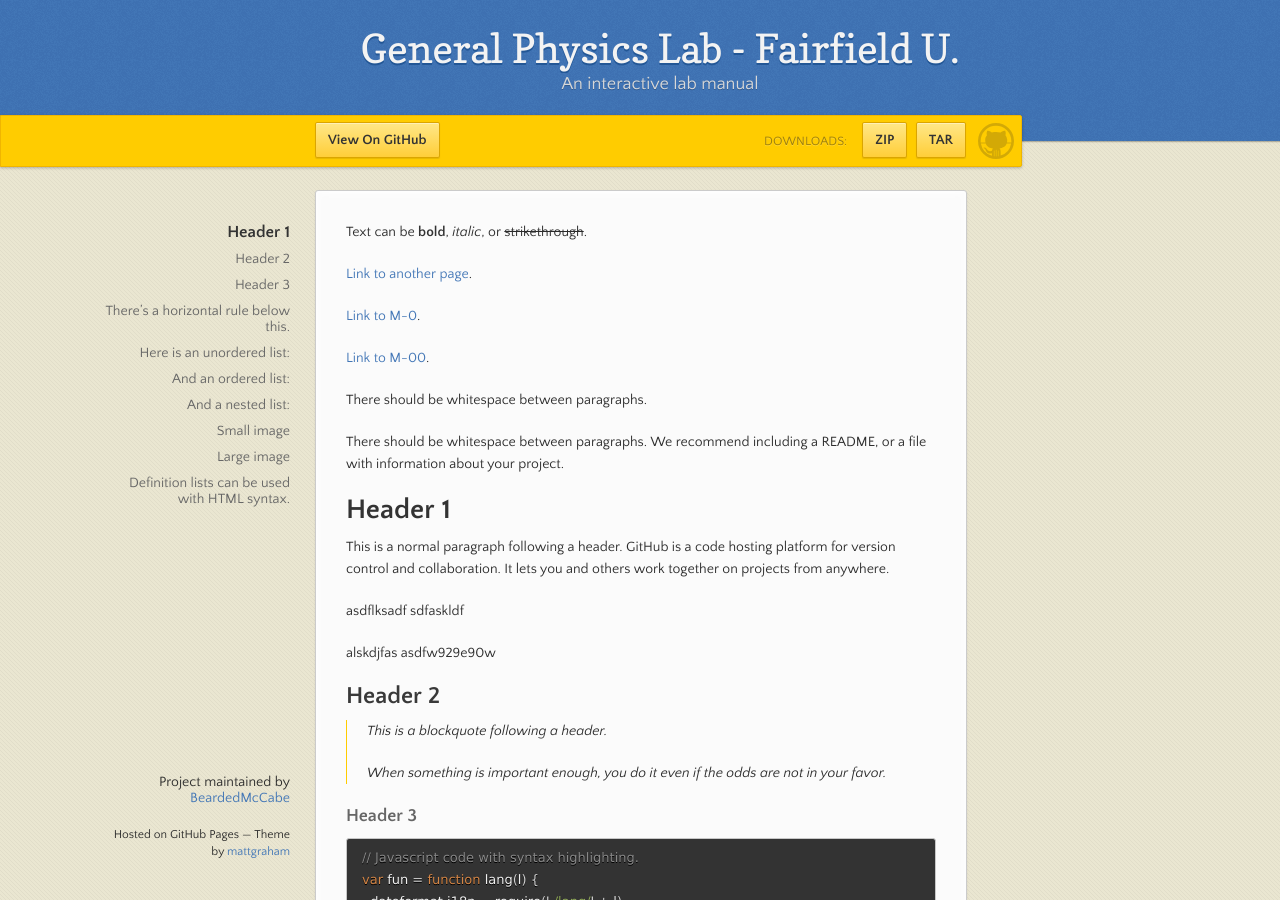
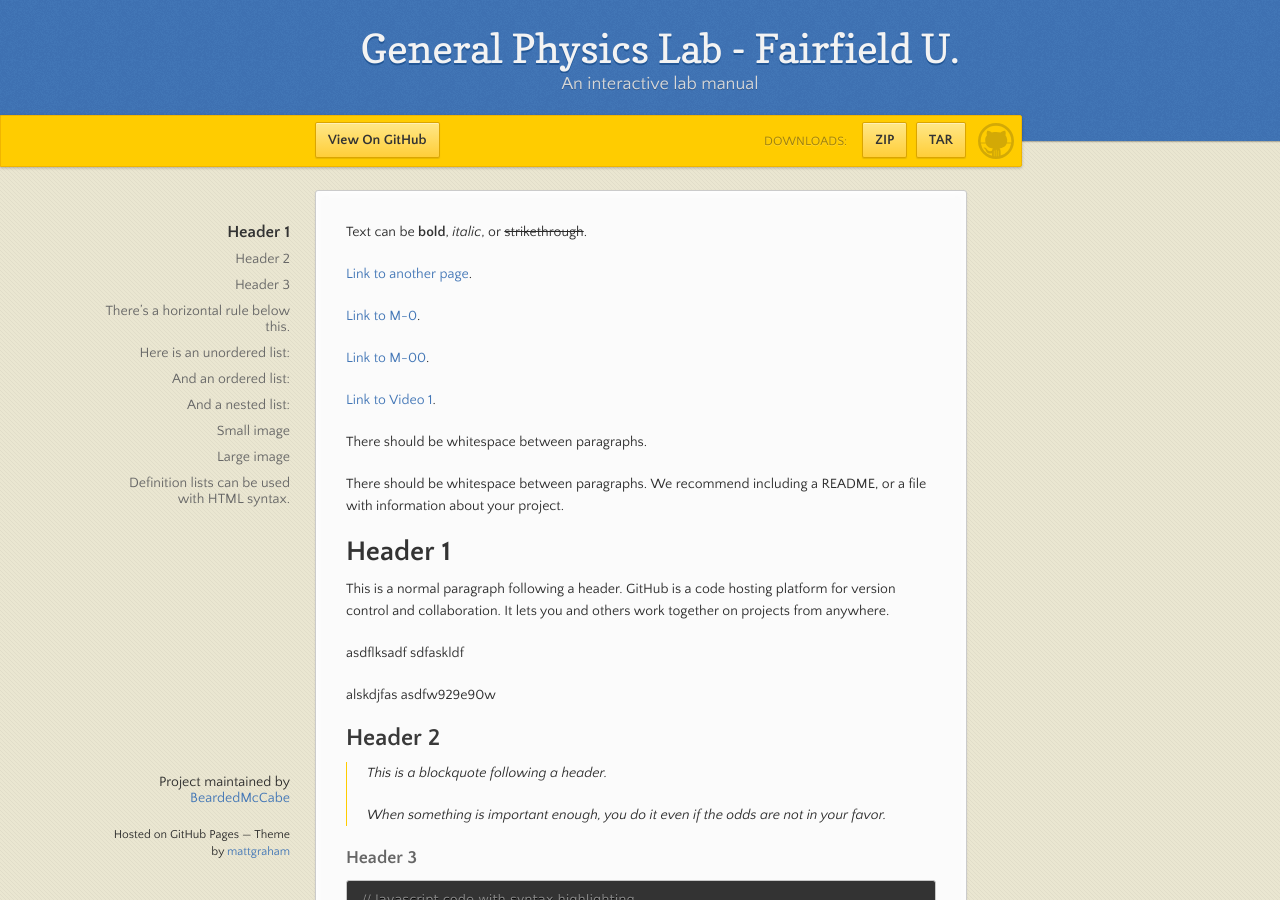
Before and after one commit to BeardedMcCabe/Leapday_test_20250212, a Jekyll site: the page built from index.md, in a window 1280 px wide and 900 px high. Built offline with Jekyll 4.4.1, drawn with Linux system fonts in a browser that asks for light colours.

Commit message:
Testing video link v01

```diff
--- a/index.md
+++ b/index.md
@@ -9,6 +9,8 @@ Text can be **bold**, _italic_, or ~~strikethrough~~.
 [Link to M-0](./Exp00_LearnToLab.html).
 
 [Link to M-00](./Exp01_LearnToLab_Copy.html).
+
+[Link to Video 1](https://www.youtube.com/watch?v=dQw4w9WgXcQ).
 
 
 There should be whitespace between paragraphs.
```
